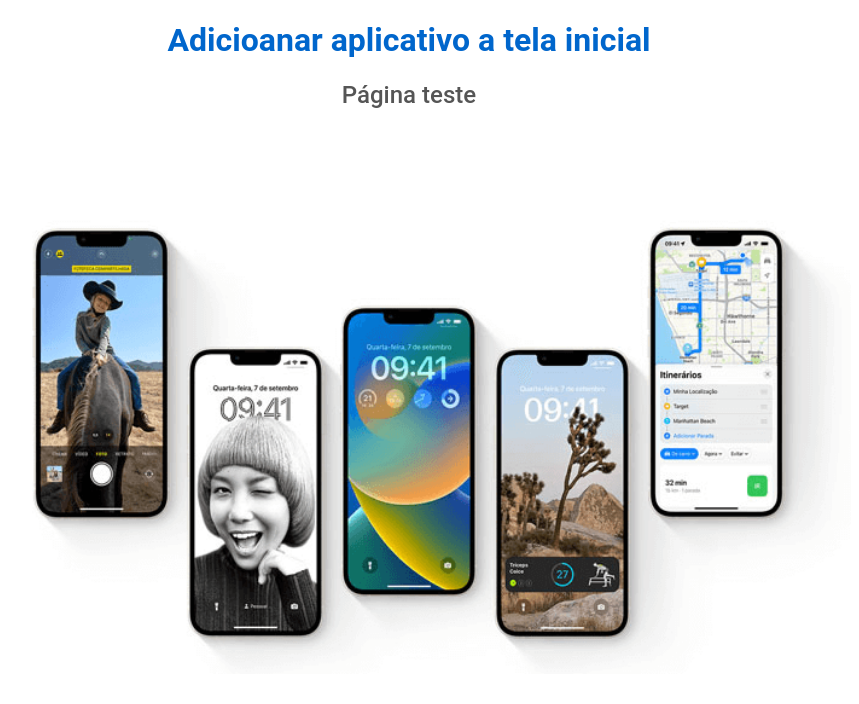
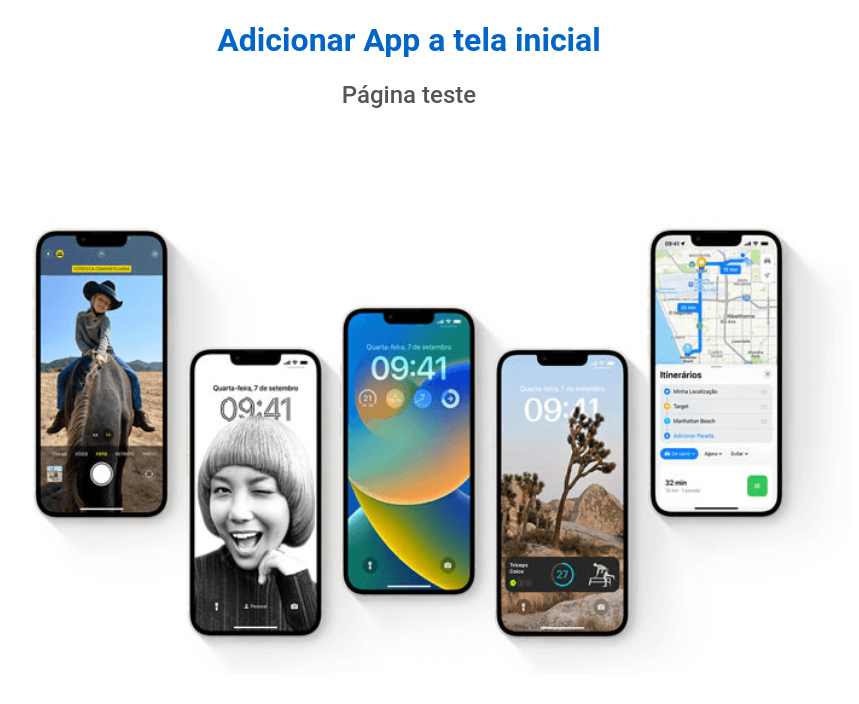
Before and after one commit to waltemarcarneiro/status, a plain HTML site: page index.html in a window 1280 px wide. Shown: the whole page, without its empty margins (231-1090 px from the left). Drawn offline with Linux system fonts and the light colour scheme.

Commit message:
Update index.html

```diff
--- a/index.html
+++ b/index.html
@@ -37,7 +37,7 @@
     </head>
     <body>
         <div class="container">
-            <h1 style="text-align:center;font-weigth:400;">Adicioanar aplicativo a tela inicial</h1>
+            <h1 style="text-align:center;font-weigth:400;">Adicionar App a tela inicial</h1>
             <h2 style="text-align:center;font-weight:500;">Página teste</h2>
             <center>
                 <img src="images/banner.png" style="width:70%"/>
```
